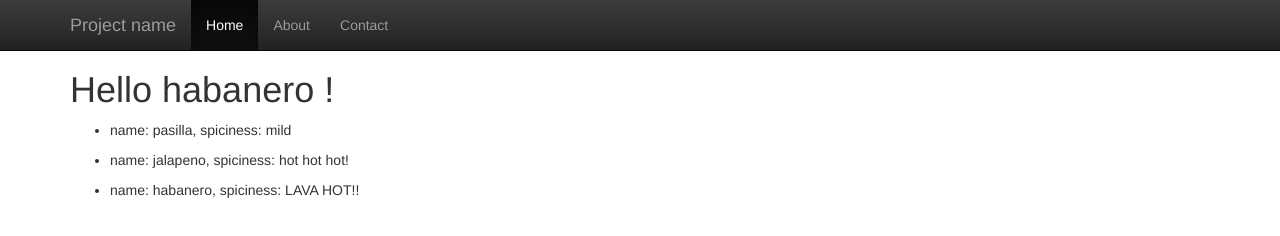
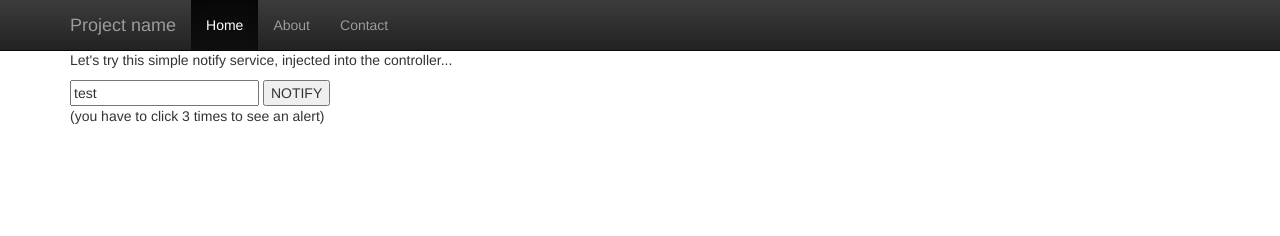
Before and after one commit to sandipeter/STARTER, a website: page src/index.html in a window 1280 px wide. Drawn offline with nearby package versions, Linux system fonts and the light colour scheme; files that its build step writes are made by us from their sources.

Commit message:
simple service with unit E2E test

```diff
--- a/src/angularjs/app.module.js
+++ b/src/angularjs/app.module.js
@@ -1,17 +1,17 @@
 var myApp = angular.module('myApp', []);
 
-myApp.controller('MyController', ['$scope', function ($scope) {
-	$scope.spices = [{
-			"name": "pasilla",
-			"spiciness": "mild"
-		},
-		{
-			"name": "jalapeno",
-			"spiciness": "hot hot hot!"
-		},
-		{
-			"name": "habanero",
-			"spiciness": "LAVA HOT!!"
-		}]
-	$scope.spice = "habanero";
+myApp.controller('MyController', ['$scope', 'notify', function ($scope, notify) {
+	$scope.callNotify = function (msg) {
+		notify(msg);
+	}
+}]).
+factory('notify', ['$window', function (win) {
+	var msgs = [];
+	return function (msg) {
+		msgs.push(msg);
+		if (msgs.length === 3) {
+			win.alert(msgs.join('\n'));
+			msgs = [];
+		}
+	};
 }]);
--- a/src/index.html
+++ b/src/index.html
@@ -38,13 +38,11 @@
 	</nav>
 
 	<div ng-app="myApp">
-		<div class="container" ng-controller="MyController">
-			<h1>Hello {{spice}} !</h1>
-			<ul>
-				<li ng-repeat="s in spices">
-					<p>name: {{s.name}}, spiciness: {{s.spiciness}}</p>
-				</li>
-			</ul>
+		<div id="simple" class="container" ng-controller="MyController">
+			<p>Let's try this simple notify service, injected into the controller...</p>
+			<input ng-init="message='test'" ng-model="message">
+			<button ng-click="callNotify(message);">NOTIFY</button>
+			<p>(you have to click 3 times to see an alert)</p>
 
 		</div>
 	</div>
```
Also changed, not shown: e2e-tests/scenarios.js (+10 -4 lines).
